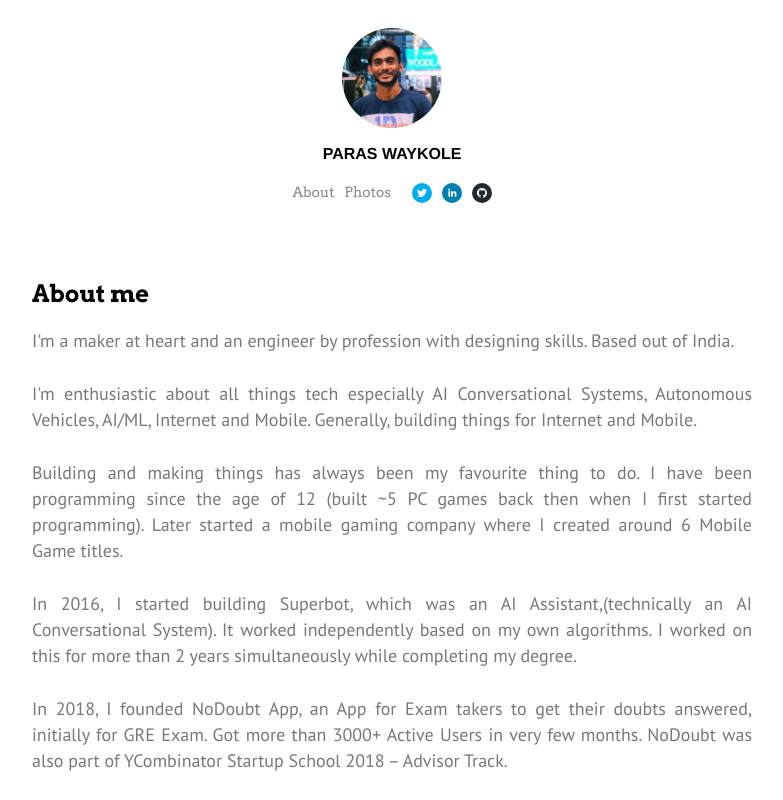
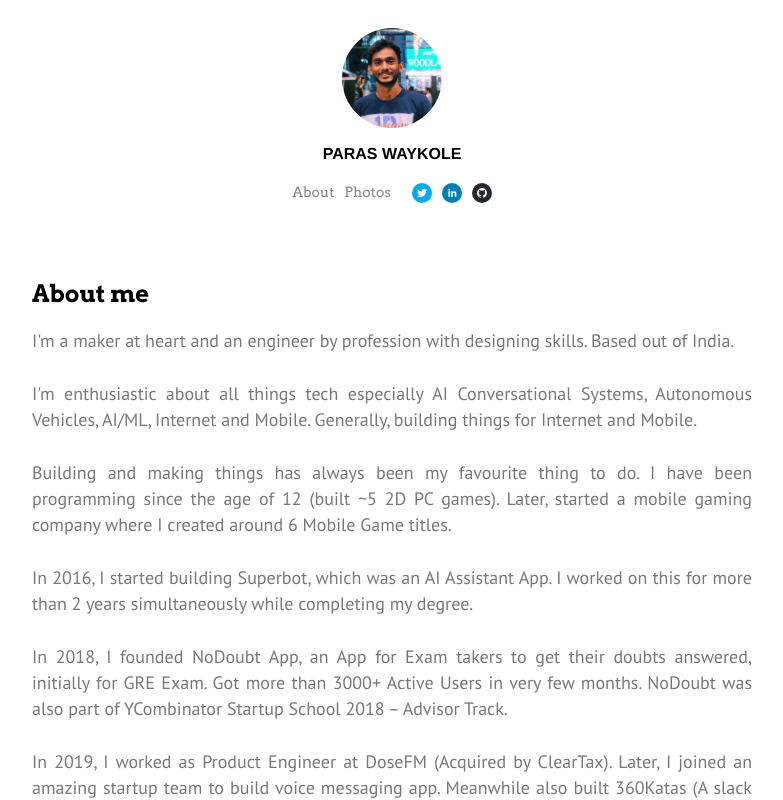
Before and after one commit to paraswaykole/paraswaykole-personal-website, a Next.js app: page / in a window 1280 px wide. Shown: the top 800 px of the page, without its empty margins (248-1031 px from the left). Built offline with nearby package versions, Linux system fonts and the light colour scheme.

Commit message:
updated about

```diff
--- a/pages/index.js
+++ b/pages/index.js
@@ -24,14 +24,12 @@ export default function Home() {
           </p>
           <p>
             Building and making things has always been my favourite thing to do.
-            I have been programming since the age of 12 (built ~5 PC games back
-            then when I first started programming). Later started a mobile
-            gaming company where I created around 6 Mobile Game titles.
+            I have been programming since the age of 12 (built ~5 2D PC games).
+            Later, started a mobile gaming company where I created around 6 Mobile Game titles.
           </p>
           <p>
             In 2016, I started building Superbot, which was an AI
-            Assistant,(technically an AI Conversational System). It worked
-            independently based on my own algorithms. I worked on this for more
+            Assistant App. I worked on this for more
             than 2 years simultaneously while completing my degree.
           </p>
           <p>
```
Also changed, not shown: 3 other files (tests, documents, lock files or other folders).
